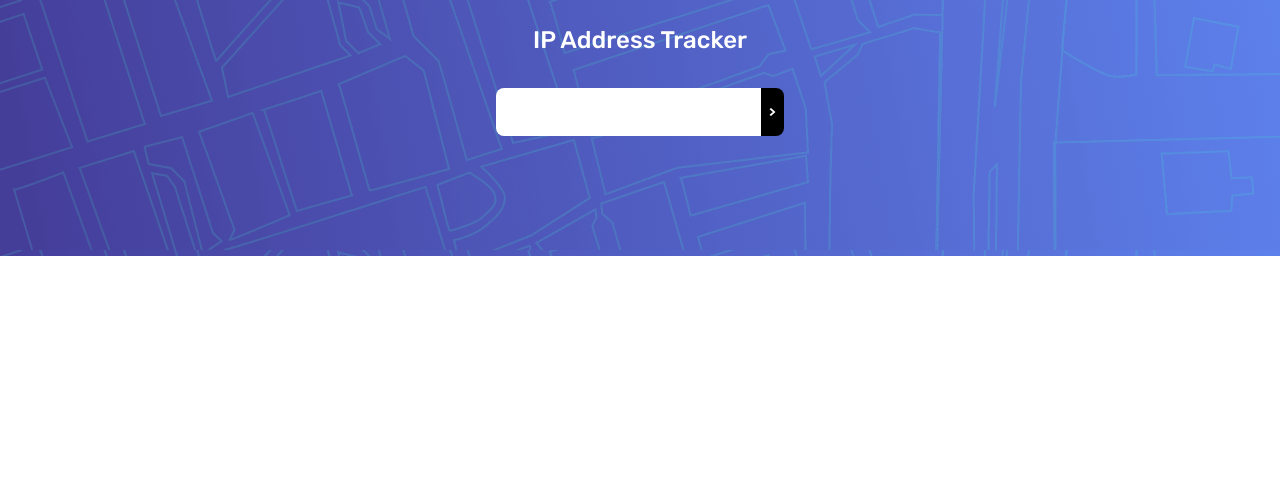
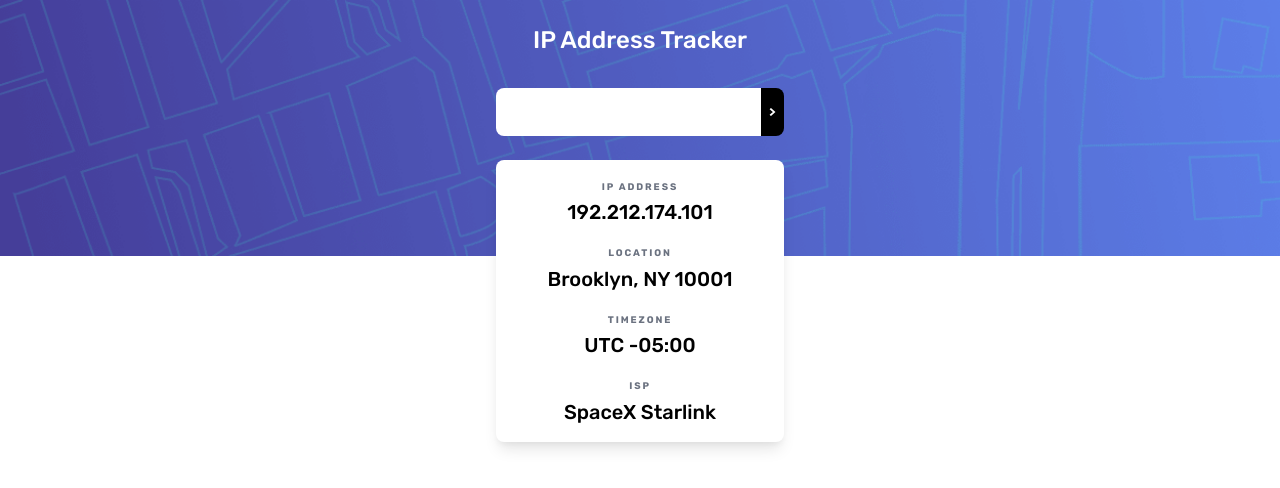
Before and after one commit to tintindas/ip-address-tracker, a Next.js app: page / in a window 1280 px wide. Shown: the top 488 px of the page. Built offline with nearby package versions, Linux system fonts and the light colour scheme.

Commit message:
Create Card component

```diff
--- /dev/null
+++ b/components/Card.tsx
@@ -0,0 +1,32 @@
+import CardItem from './CardItem'
+
+const DUMMY_DATA = [
+	{
+		field: 'IP Address',
+		value: '192.212.174.101'
+	},
+	{
+		field: 'Location',
+		value: 'Brooklyn, NY 10001'
+	},
+	{
+		field: 'Timezone',
+		value: 'UTC -05:00'
+	},
+	{
+		field: 'ISP',
+		value: 'SpaceX Starlink'
+	}
+]
+
+const Card = () => {
+	return (
+		<main className='absolute left-1/2 -translate-x-1/2  w-72 bg-white -mt-24 flex flex-col space-y-5 items-center justify-center p-4 pt-5 z-50 rounded-lg shadow-lg'>
+			{DUMMY_DATA.map((details, idx) => (
+				<CardItem key={idx} field={details.field} val={details.value} />
+			))}
+		</main>
+	)
+}
+
+export default Card
--- /dev/null
+++ b/components/CardItem.tsx
@@ -0,0 +1,12 @@
+const CardItem = ({ field, val }) => {
+	return (
+		<div>
+			<h1 className='text-center text-[0.6rem] font-bold text-gray-500 uppercase tracking-[0.2em]'>
+				{field}
+			</h1>
+			<p className='text-center mt-1 text-xl font-medium'>{val}</p>
+		</div>
+	)
+}
+
+export default CardItem
--- /dev/null
+++ b/components/Map.tsx
@@ -0,0 +1,5 @@
+const Map = () => {
+	return <div className=''></div>
+}
+
+export default Map
--- a/package.json
+++ b/package.json
@@ -6,11 +6,13 @@
     "start": "next start"
   },
   "dependencies": {
+    "leaflet": "^1.7.1",
     "next": "latest",
     "react": "^17.0.2",
     "react-dom": "^17.0.2"
   },
   "devDependencies": {
+    "@types/leaflet": "^1.7.5",
     "@types/react": "^17.0.33",
     "autoprefixer": "^10.2.6",
     "postcss": "^8.3.5",
--- a/pages/index.tsx
+++ b/pages/index.tsx
@@ -1,5 +1,7 @@
 import Head from 'next/head'
+import Card from '../components/Card'
 import Header from '../components/Header'
+import Map from '../components/Map'
 import Search from '../components/Search'
 
 export default function Home() {
@@ -10,14 +12,14 @@ export default function Home() {
 				<link rel='icon' href='/favicon.ico' />
 			</Head>
 
-			<div className='upperhalf h-64 flex flex-col items-center'>
+			<div className='upperhalf h-64 flex flex-col items-center z-10'>
 				<Header />
 				<Search />
 			</div>
 
-			{/* Card */}
+			<Card />
 
-			{/* Background Map */}
+			<Map />
 		</div>
 	)
 }
--- a/styles/globals.css
+++ b/styles/globals.css
@@ -12,4 +12,5 @@
 
 .upperhalf {
 	background-image: url('../public/images/pattern-bg.png');
+	background-size: cover;
 }
```
Also changed, not shown: 1 other file (tests, documents, lock files or other folders).
